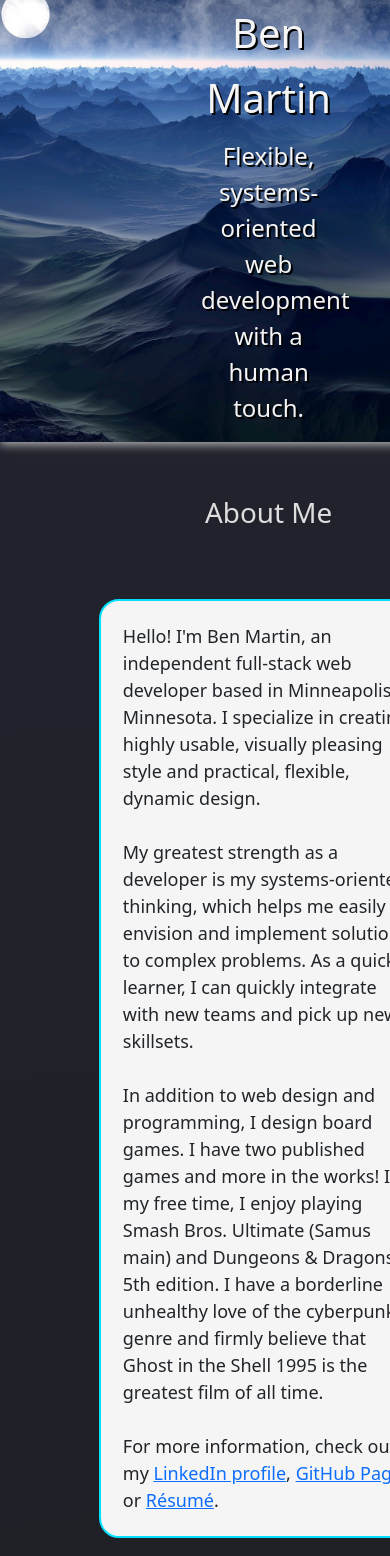
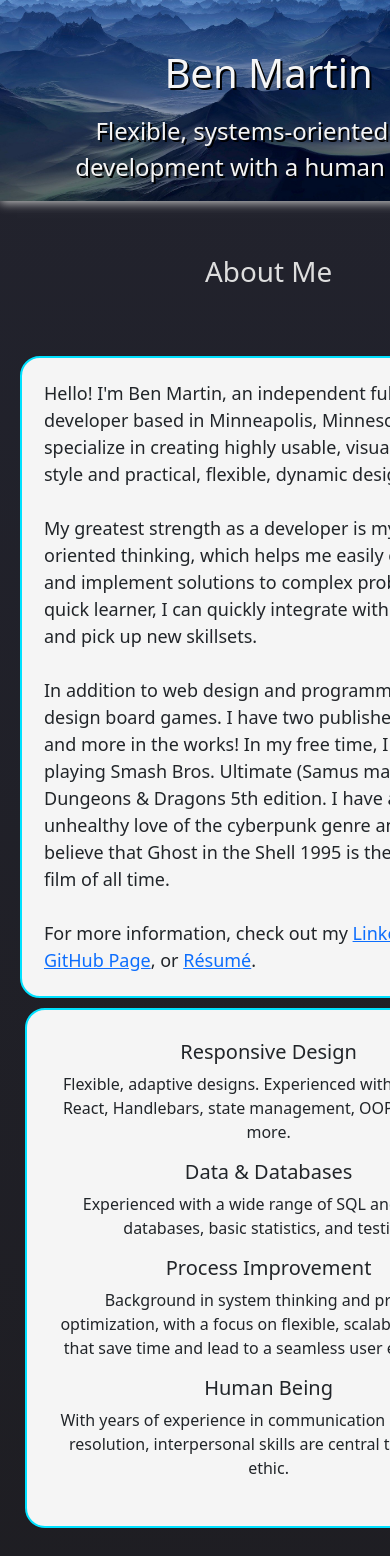
Before and after one commit to the-wake/ben-martin-portfolio, a React (Create React App) app: page / in a window 390 px wide. Shown: the top 1556 px of the page. Built offline with nearby package versions, Linux system fonts and the light colour scheme.

Commit message:
Fixed a bunch of small broken things making reactive scaling not work.

```diff
--- a/src/App.css
+++ b/src/App.css
@@ -11,30 +11,19 @@
   background-color: rgb(29, 28, 31);
 }
 
-#main-container {
-  width: 100%;
-  min-height: 100vh;
-}
-
-#main-content {
-  /* z-index: 1020; */
-  padding-top: 14px;
-  /* box-shadow: -2px 0 10px rgb(200, 200, 200); */
-}
-
 #body {
   display: flex;
   flex-direction: row;
   background-color: rgb(29, 28, 31);
   background: var(--main-gradient);
   border-radius: 0px;
-  min-width: fit-content;
-  max-width: 100vw;
+  /* min-width: fit-content;
+  max-width: 100vw; */
 }
 
-#resume-container {
-  width: fit-content;
-  margin: 0 auto;
+#main-container {
+  flex: 1 1;
+  min-height: 100vh;
 }
 
 .jumbotron {
@@ -59,24 +48,19 @@
 }
 
 #banner-left {
-  width: 50vw;
   max-width: 650px;
-  margin: 0 auto;
   padding: 0 30px;
   font-size: 36px;
+  margin: 0 2vw;
+}
+
+#banner-right {
+  padding: 0 30px;
+  margin: 0 2vw;
 }
 
 #banner-left h1 {
   font-size: 54px;
-}
-
-#banner-right {
-  margin: 0 auto 0 0;
-  padding: 0 30px;
-}
-
-#pfp-container {
-  flex: 0 2 400px;
 }
 
 #profile-pic {
@@ -92,23 +76,43 @@
   outline-style: solid; */
 }
 
+#main-content {
+  /* z-index: 1020; */
+  padding-top: 14px;
+  /* box-shadow: -2px 0 10px rgb(200, 200, 200); */
+}
+
+#resume-container {
+  /* width: fit-content; */
+  margin: 0 auto;
+}
+
 #blurb-container {
   display: flex;
-  justify-content: space-around;
+  /* flex-wrap: wrap; */
   align-content: center;
   padding: .75rem;
   justify-content: space-evenly;
-  max-width: 2000px;
+  /* max-width: 2000px; */
   margin: 0 auto;
-  border-radius: 20px;
 }
 
 #blurb {
-  width: 60%;
+  flex: 0 1 800px;
   padding: .75rem;
+  margin: 8px;
   background: whitesmoke;
   border-radius: 20px;
-  max-width: 800px;
+  border: 2px solid rgb(0, 225, 255);
+}
+
+#sidebar {
+  flex: 0 1 600px;
+  justify-self: flex-end;
+  padding: .75rem;
+  margin: 8px;
+  background: whitesmoke;
+  border-radius: 20px;
   border: 2px solid rgb(0, 225, 255);
 }
 
@@ -116,16 +120,6 @@
   font-size: 18px;
   padding: 10px;
   margin: auto;
-}
-
-#sidebar {
-  justify-self: flex-end;
-  padding: .75rem;
-  width: 35%;
-  max-width: 600px;
-  background: whitesmoke;
-  border-radius: 20px;
-  border: 2px solid rgb(0, 225, 255);
 }
 
 #sidebar h5 {
@@ -147,8 +141,8 @@
   display: flex;
   padding: 10px;
   margin: 20px auto;
-  width: 1600px;
-  max-width: 95vw;
+  width: 95%;
+  max-width: 1600px;
   background: whitesmoke;
   border-radius: 14px;
   border: 2px solid rgb(0, 225, 255);
@@ -156,6 +150,10 @@
 
 .project-container:hover {
   background: radial-gradient(circle, rgb(232, 243, 255) 0%, rgb(232, 243, 255) 50%, rgb(166, 191, 216) 100%);
+}
+
+.project-container p {
+  font-size: 18px;
 }
 
 .image-link {
@@ -295,9 +293,40 @@ form .button:hover {
   display: none;
 }
 
+@media screen and (max-width: 1280px) {
+  .jumbotron {
+    flex-direction: column-reverse;
+  }
+
+  #banner-left {
+    margin-top: 20px;
+    text-align: center;
+  }
+
+  /* #pfp-container {
+    display: none;
+  }
+
+  #banner-right {
+    display: none;
+  } */
+
+  #blurb-container {
+    display: block;
+  }
+
+  #sidebar {
+    margin: 10px auto;
+    padding: 30px;
+    text-align: center;
+    max-width: 95%;
+  }
+}
+
 @media screen and (max-width: 992px) {
   .jumbotron {
     height: fit-content;
+    padding-top: 20px;
   }
 
   #banner-left {
@@ -317,47 +346,9 @@ form .button:hover {
     display: none;
   }
 
-  /* .nav-item {
-    width: 125px;
-    height: 45px;
-    font-size: 18px;
-    line-height: 45px;
-    margin: 10px;
-    border-radius: 16px;
-  } */
-
-  #pfp-container {
-    display: none;
-  }
-
-  #blurb-container {
-    flex-direction: column;
-    width: 95vw;
-    max-width: 95vw;
-  }
-
-  #blurb {
-    justify-self: center;
-    margin: 10px auto;
-    width: 98%;
-  }
-
-  #sidebar {
-    justify-self: center;
-    margin: 10px auto;
-    padding: 30px;
-    width: 100%;
-    max-width: 800px;
-    text-align: center;
-  }
-
   #portfolio {
     margin: 0 20px;
-  }
-
-  .project-container {
-    margin-left: auto;
-    padding: 24px;
+    max-width: 1400px;
   }
 
   #footer-right {
--- a/src/App.js
+++ b/src/App.js
@@ -5,9 +5,7 @@ import './App.css';
 
 function App() {
   return (
-    <div>
-      <ContentContainer />
-    </div>
+    <ContentContainer />
   );
 };
 
--- a/src/components/Navbar.css
+++ b/src/components/Navbar.css
@@ -8,7 +8,7 @@
 #navbar {
   position: sticky;
   top: 0px;
-  max-width: 250px;
+  flex: 0 1 250px;
   height: 100vh;
   display: flex;
   flex-wrap: wrap;
--- a/src/pages/ContentContainer.js
+++ b/src/pages/ContentContainer.js
@@ -39,9 +39,7 @@ function ContentContainer() {
       <Navbar currentPage={currentPage} handlePageChange={handlePageChange} />
       <div id="main-container">
         {currentPage !== 'Resume' ? <Banner /> : null}
-        <div id="main-content">
-          {renderPage()}
-        </div>
+        {renderPage()}
         {currentPage !== 'Resume' ? <Footer handlePageChange={handlePageChange} /> : null}
       </div>
     </div>
--- a/src/pages/MainPage.js
+++ b/src/pages/MainPage.js
@@ -7,10 +7,10 @@ import Contact from '../components/Contact.js';
 function MainPage({ handlePageChange }) {
 
   return (
-    <div>
+    <div id="main-content">
       <Blurb handlePageChange={handlePageChange} />
       <Portfolio />
-      <Contact />
+      {/* <Contact /> */}
     </div>
   );
 };
--- a/src/pages/Resume.js
+++ b/src/pages/Resume.js
@@ -7,11 +7,10 @@ function Resume({ handlePageChange }) {
 
   return (
     <div id="resume-container">
-      <object id="resume" data={resume} type="application/pdf" width="850px" height='1150px' />
+      <object id="resume" data={resume} type="application/pdf" width="850px" height="1150px" aria-label="Résumé" />
       <div className="navbar s-b-toggle"><div className="nav-item s-b-toggle" onClick={() => handlePageChange('')}>Back</div></div>
     </div>
   );
-
 };
 
 export default Resume;
```
